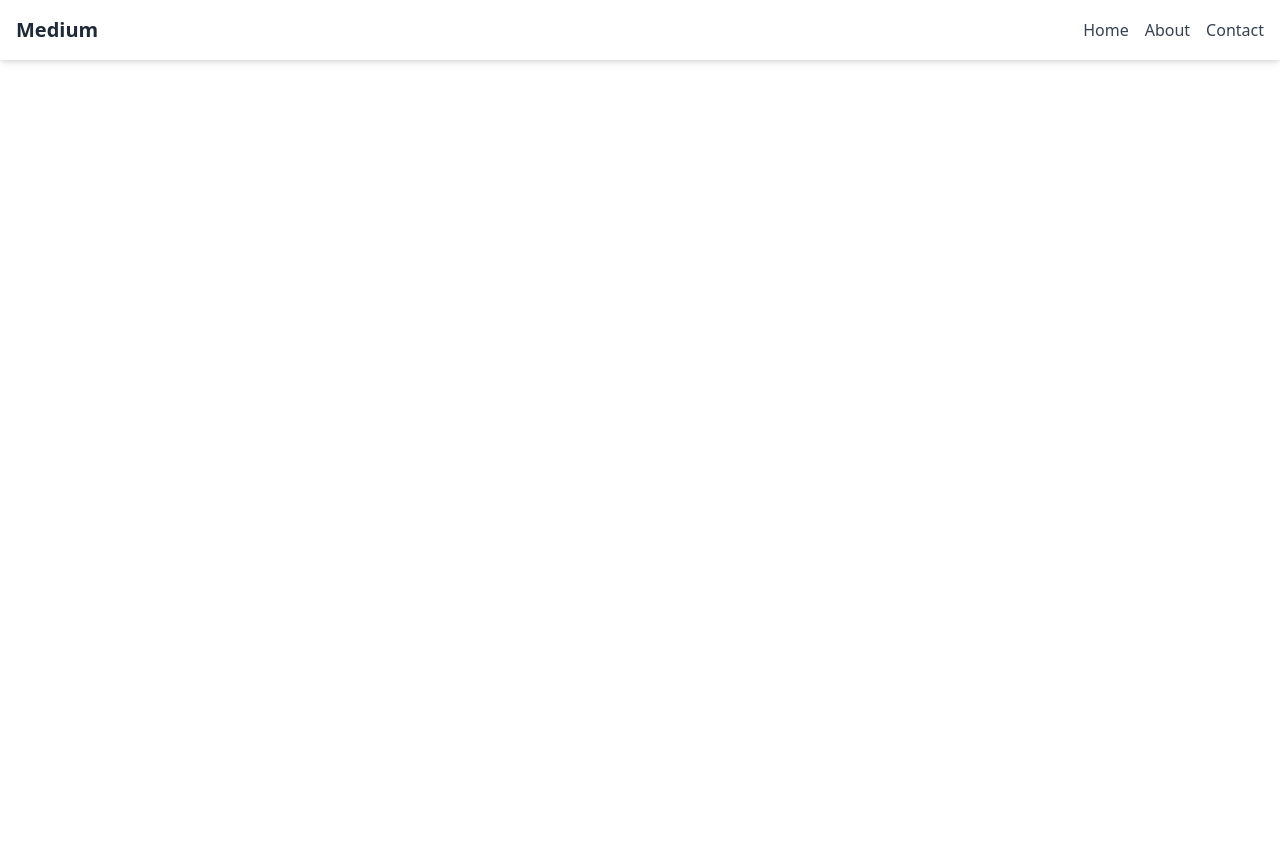
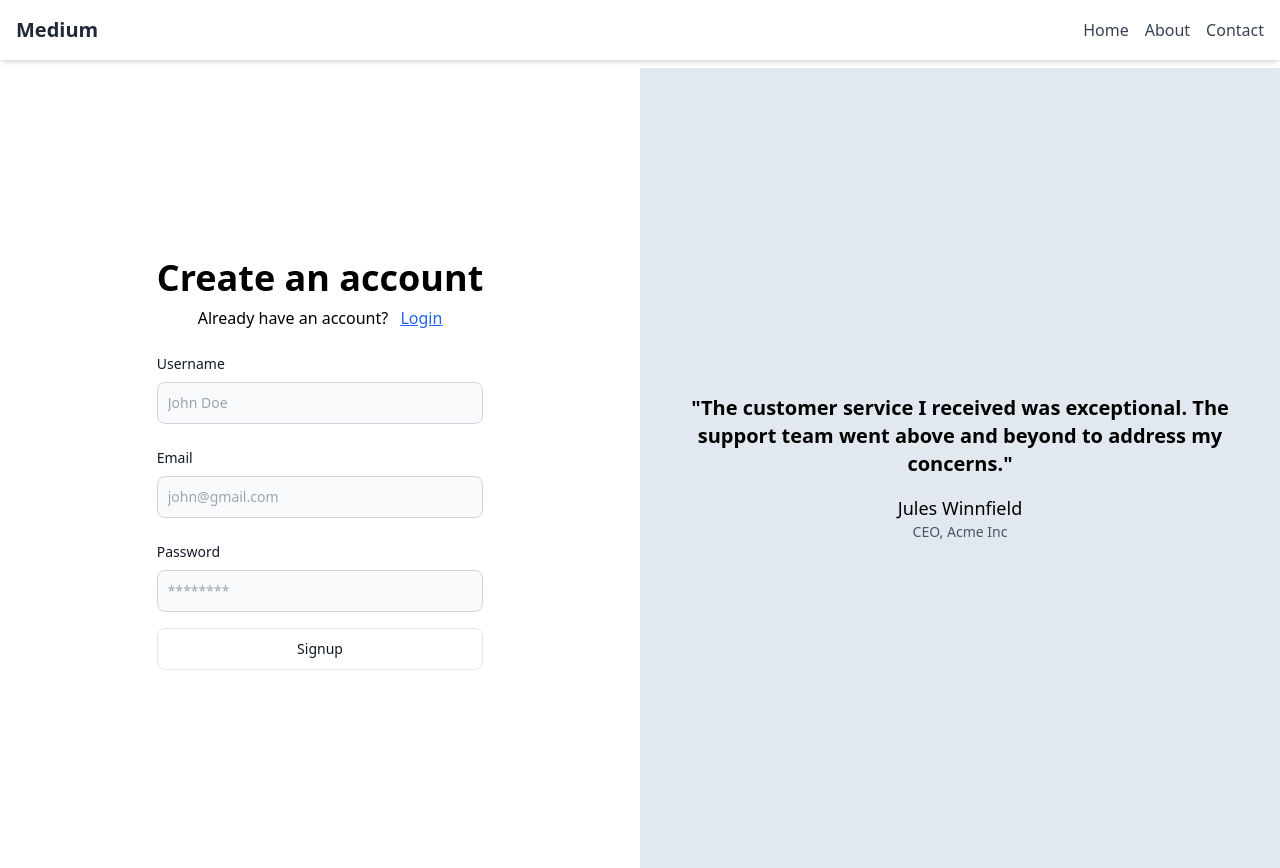
Before and after one commit to akash-wt/Medium-hono, a React (Vite) app in the folder frontend/: page / in a window 1280 px wide. Before the commit the page ends 800 px from the top, so only its background shows below. Built offline with nearby package versions, Linux system fonts and the light colour scheme.

Commit message:
added root routes

```diff
--- a/frontend/src/App.tsx
+++ b/frontend/src/App.tsx
@@ -21,6 +21,7 @@ function App() {
         <Suspense fallback={<Loading />}>
           <Routes>
             <Route path="/signup" element={<Signup />} />
+            <Route path="/" element={<Signup />} />
             <Route path="/signin" element={<Signin />} />
             <Route path="/blog/:id" element={<Blog />} />
             <Route path="/blogs" element={<Blogs />} />
```
